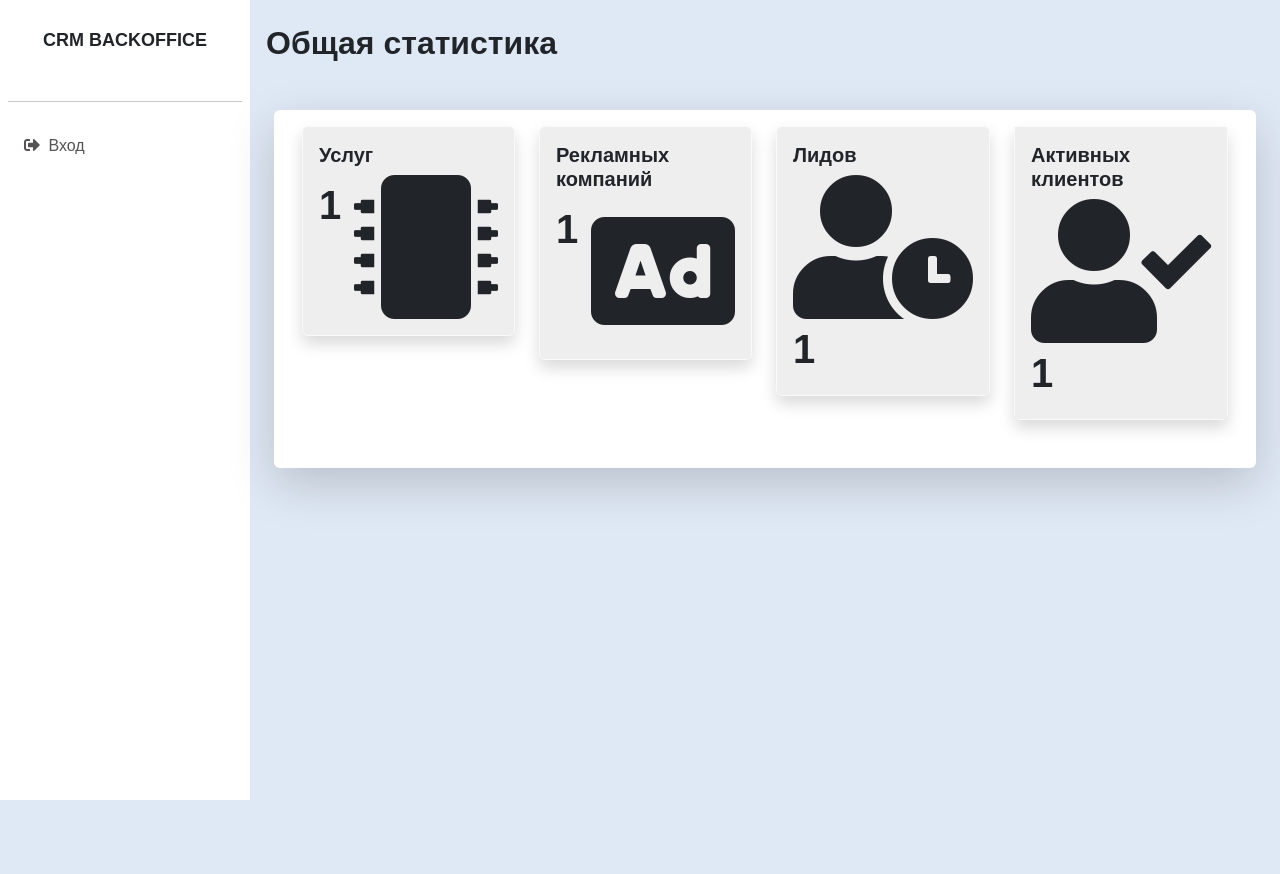
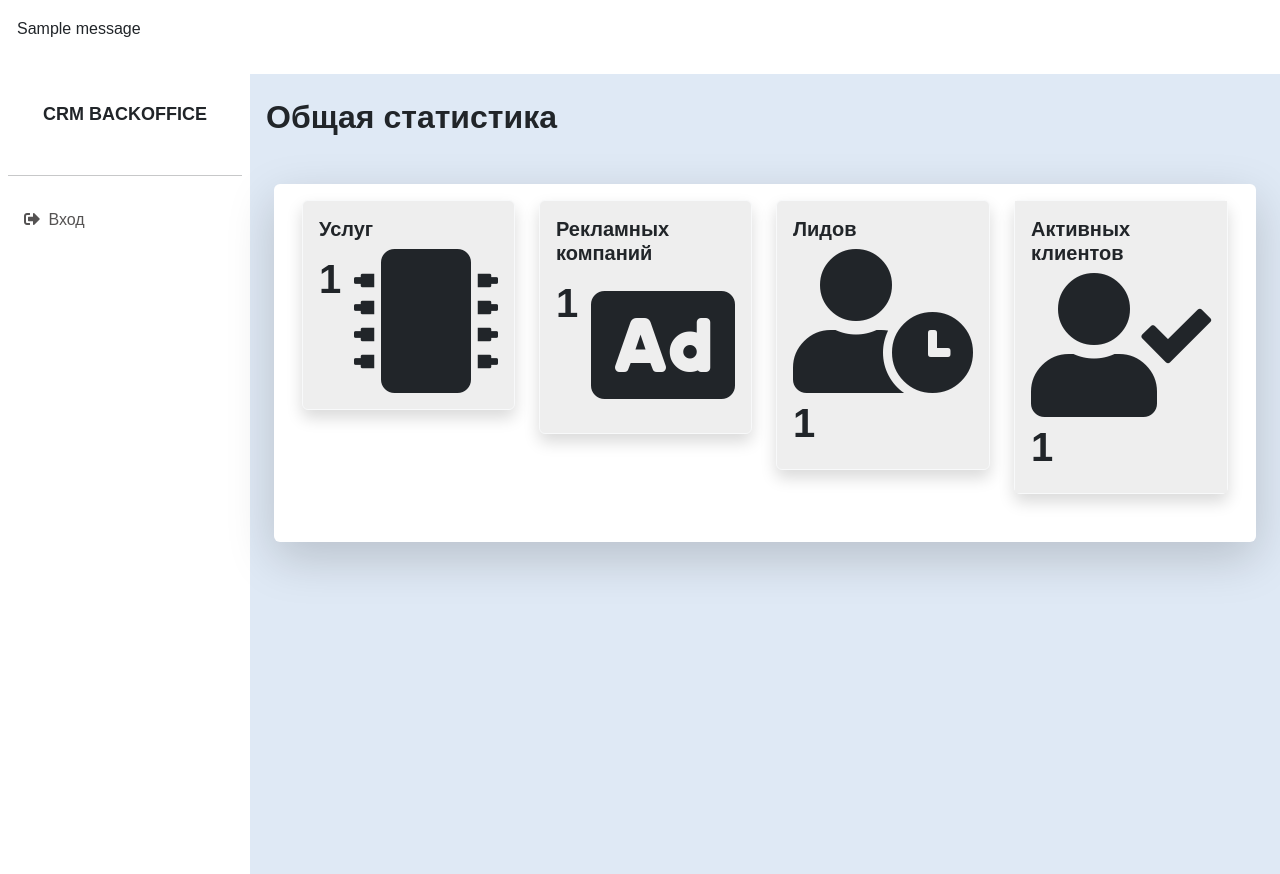
Before and after one commit to VERTEksaR/CRM, a Django app: page / in a window 1280 px wide. Before the commit the page ends 800 px from the top, so only its background shows below. Run offline with Django 5.2, Linux system fonts and the light colour scheme; tables that the repository leaves empty hold one stand-in row (values such as "Sample post"); one stand-in notice (Sample message) is shown.

Commit message:
Обновлены базовые шаблон

```diff
--- a/crm/adv_company/templates/adv/_base.html
+++ b/crm/adv_company/templates/adv/_base.html
@@ -10,7 +10,11 @@
     <title>CRM</title>
 </head>
 <body>
-
+{% for message in messages %}
+    <div class="alert {{ message.tags }}" role="alert">
+        {{ message }}
+    </div>
+{% endfor %}
 <div class="main-container d-flex">
     <div class="sidebar" id="side_nav">
         <div class="header-box px-3 pt-4 pb-4">
--- a/crm/contracts/templates/contracts/_base.html
+++ b/crm/contracts/templates/contracts/_base.html
@@ -10,7 +10,11 @@
     <title>CRM</title>
 </head>
 <body>
-
+{% for message in messages %}
+    <div class="alert {{ message.tags }}" role="alert">
+        {{ message }}
+    </div>
+{% endfor %}
 <div class="main-container d-flex">
     <div class="sidebar" id="side_nav">
         <div class="header-box px-3 pt-4 pb-4">
--- a/crm/customers/templates/customers/_base.html
+++ b/crm/customers/templates/customers/_base.html
@@ -10,7 +10,11 @@
     <title>CRM</title>
 </head>
 <body>
-
+{% for message in messages %}
+    <div class="alert {{ message.tags }}" role="alert">
+        {{ message }}
+    </div>
+{% endfor %}
 <div class="main-container d-flex">
     <div class="sidebar" id="side_nav">
         <div class="header-box px-3 pt-4 pb-4">
--- a/crm/service/templates/service/_base.html
+++ b/crm/service/templates/service/_base.html
@@ -10,7 +10,11 @@
     <title>CRM</title>
 </head>
 <body>
-
+{% for message in messages %}
+    <div class="alert {{ message.tags }}" role="alert">
+        {{ message }}
+    </div>
+{% endfor %}
 <div class="main-container d-flex">
     <div class="sidebar" id="side_nav">
         <div class="header-box px-3 pt-4 pb-4">
--- a/crm/users/templates/users/_base.html
+++ b/crm/users/templates/users/_base.html
@@ -10,7 +10,11 @@
     <title>CRM</title>
 </head>
 <body>
-
+{% for message in messages %}
+    <div class="alert {{ message.tags }}" role="alert">
+        {{ message }}
+    </div>
+{% endfor %}
 <div class="main-container d-flex">
     <div class="sidebar" id="side_nav">
         <div class="header-box px-3 pt-4 pb-4">
```
